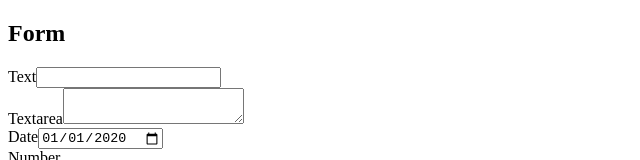
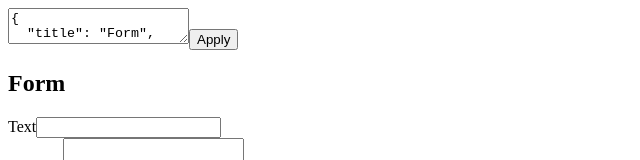
Before and after one commit to ksvcr/json-to-form, a React (Create React App) app: page / in a window 1280 px wide. Shown: the top 160 px of the page, without its empty margins (0-640 px from the left). Built offline with nearby package versions, Linux system fonts and the light colour scheme.

Commit message:
feat: Adds textarea for json

```diff
--- a/src/app/App.tsx
+++ b/src/app/App.tsx
@@ -1,5 +1,75 @@
 import { JsonToForm } from 'features/JsonToForm';
+import { PrettyJsonTextarea } from 'features/PrettyJsonTextarea';
+import { FormConfig } from 'features/JsonToForm/types';
+import { useCallback, useState } from 'react';
+
+const jsonConfig: FormConfig = {
+  title: 'Form',
+  fields: [
+    {
+      label: 'Text',
+      id: 'text',
+      name: 'text',
+      type: 'text'
+    },
+    {
+      label: 'Textarea',
+      id: 'textarea',
+      name: 'textarea',
+      type: 'textarea'
+    },
+    {
+      label: 'Date',
+      id: 'date',
+      name: 'date',
+      type: 'date',
+      value: '2020-01-01'
+    },
+    {
+      label: 'Number',
+      id: 'number',
+      name: 'number',
+      type: 'number',
+      value: 3
+    },
+    {
+      label: 'Checkbox',
+      id: 'checkbox',
+      name: 'checkbox',
+      type: 'checkbox',
+      value: false
+    },
+    {
+      label: 'Radio',
+      name: 'radio',
+      id: 'radio',
+      type: 'radio',
+      value: 'radio-1',
+      options: [
+        {
+          label: 'Radio 1',
+          value: 'radio-1'
+        },
+        {
+          label: 'Radio 2',
+          value: 'radio-2'
+        }
+      ]
+    }
+  ]
+};
 
 export const App = () => {
-  return <JsonToForm />;
+  const [json, setJson] = useState<FormConfig>(jsonConfig);
+
+  const handleChange = useCallback((value: FormConfig) => {
+    setJson(value);
+  }, []);
+
+  return (
+    <>
+      <PrettyJsonTextarea value={json} onChange={handleChange} />
+      <JsonToForm config={json} />
+    </>
+  );
 };
--- a/src/features/JsonToForm/JsonToForm.tsx
+++ b/src/features/JsonToForm/JsonToForm.tsx
@@ -2,60 +2,8 @@ import { FormConfig } from 'features/JsonToForm/types';
 
 import { Form } from 'features/JsonToForm/components/Form';
 
-const jsonConfig: FormConfig = {
-  title: 'Form',
-  fields: [
-    {
-      label: 'Text',
-      id: 'text',
-      name: 'text',
-      type: 'text'
-    },
-    {
-      label: 'Textarea',
-      id: 'textarea',
-      name: 'textarea',
-      type: 'textarea'
-    },
-    {
-      label: 'Date',
-      id: 'date',
-      name: 'date',
-      type: 'date',
-      value: '2020-01-01'
-    },
-    {
-      label: 'Number',
-      id: 'number',
-      name: 'number',
-      type: 'number',
-      value: 3
-    },
-    {
-      label: 'Checkbox',
-      id: 'checkbox',
-      name: 'checkbox',
-      type: 'checkbox',
-      value: false
-    },
-    {
-      label: 'Radio',
-      name: 'radio',
-      id: 'radio',
-      type: 'radio',
-      value: 'radio-1',
-      options: [
-        {
-          label: 'Radio 1',
-          value: 'radio-1'
-        },
-        {
-          label: 'Radio 2',
-          value: 'radio-2'
-        }
-      ]
-    }
-  ]
+type JsonToFormProps = {
+  config: FormConfig;
 };
 
-export const JsonToForm = () => <Form config={jsonConfig} />;
+export const JsonToForm = ({ config }: JsonToFormProps) => <Form config={config} />;
--- /dev/null
+++ b/src/features/PrettyJsonTextarea/PrettyJsonTextarea.tsx
@@ -0,0 +1,38 @@
+import { useCallback, useState, ChangeEvent } from 'react';
+
+import { Textarea } from 'shared/components/Textarea';
+
+type PrettyJsonTextareaProps<T> = {
+  value: T;
+  onChange: (value: T) => void;
+};
+
+export const PrettyJsonTextarea = <T extends object>({ value, onChange }: PrettyJsonTextareaProps<T>) => {
+  const [jsonString, setJsonString] = useState(() => JSON.stringify(value, null, 2));
+
+  const handleChange = useCallback((e: ChangeEvent<HTMLTextAreaElement>) => {
+    const { value } = e.target;
+
+    setJsonString(value);
+  }, []);
+
+  const handleApply = useCallback(() => {
+    try {
+      const parsedValue = JSON.parse(jsonString);
+      setJsonString(JSON.stringify(parsedValue, null, 2));
+      onChange(parsedValue);
+    } catch (error) {
+      console.error(error);
+    }
+  }, [jsonString, onChange]);
+
+  return (
+    <>
+      <Textarea value={jsonString} onChange={handleChange} />
+
+      <button type="button" onClick={handleApply}>
+        Apply
+      </button>
+    </>
+  );
+};
--- /dev/null
+++ b/src/features/PrettyJsonTextarea/index.ts
@@ -0,0 +1 @@
+export * from './PrettyJsonTextarea';
```
